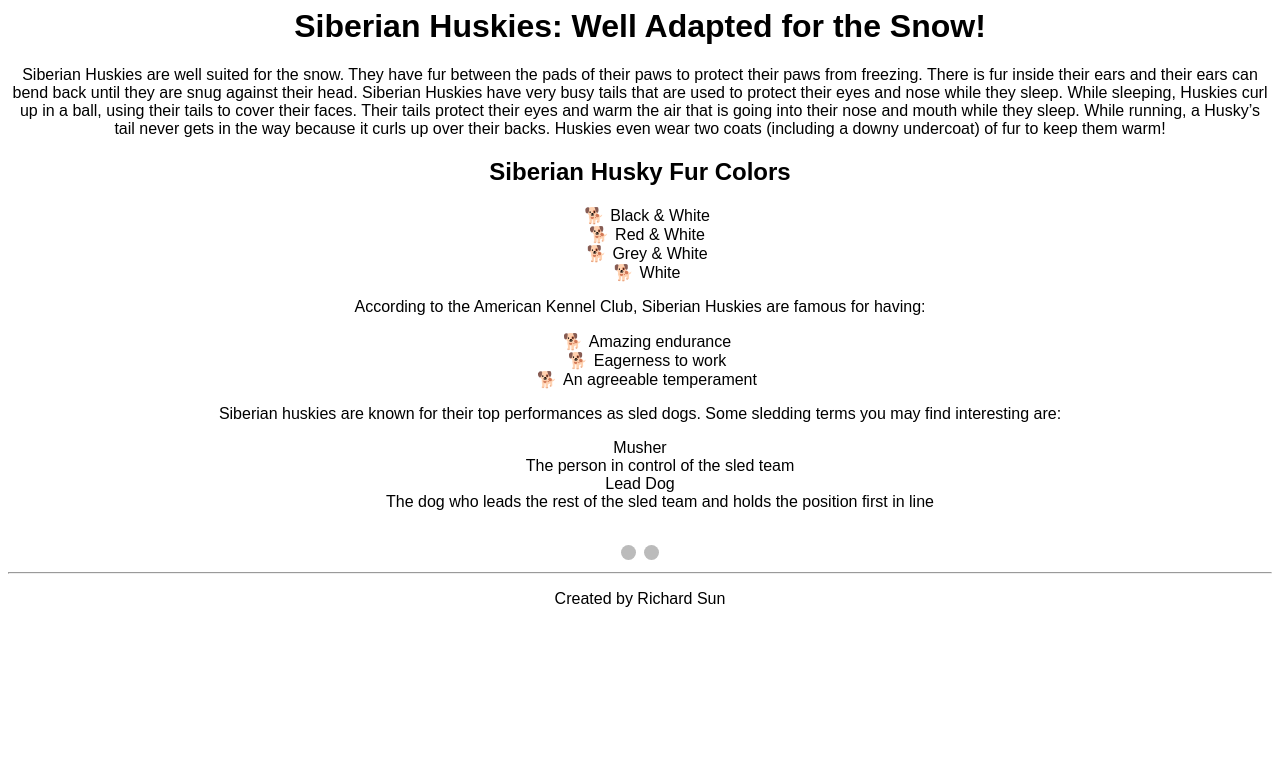
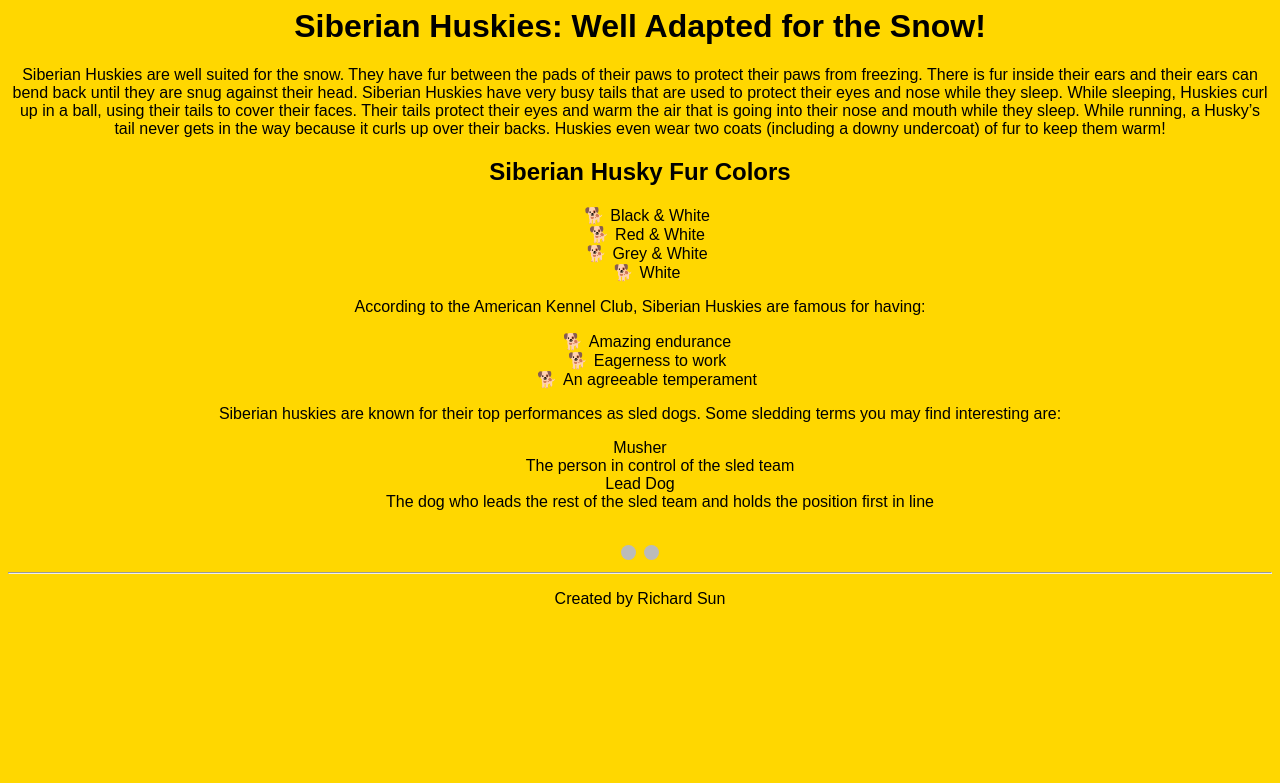
Before and after one commit to RichardSchool/WebFundamentals, a PHP site: page /stu_project2.6_richard.html in a window 1280 px wide. Shown: the top 783 px of the page. Run offline with PHP 8.4, Linux system fonts and the light colour scheme; some web fonts are replaced.

Commit message:
Update styles.css

```diff
--- a/SiberianHuskies/css/styles.css
+++ b/SiberianHuskies/css/styles.css
@@ -41,6 +41,9 @@ img {
     //padding: 20px;
     //width: 200px;
     //height: 150px;
+}
+body {
+background-color:gold
 }
 
 
```
